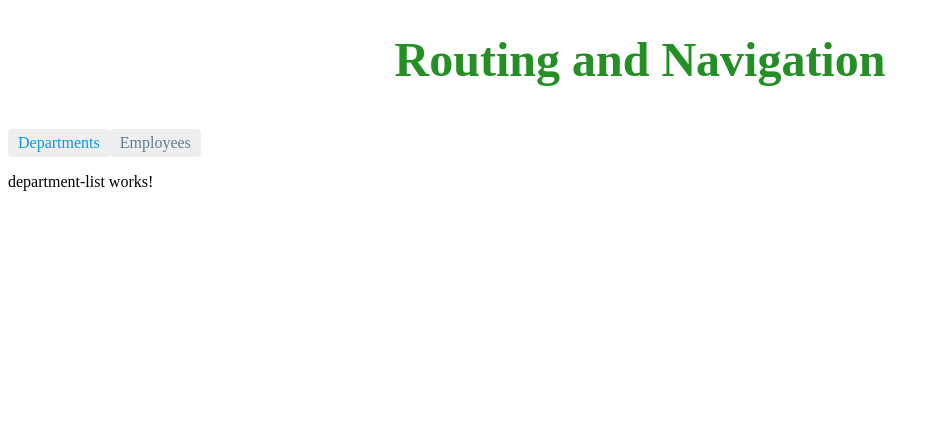
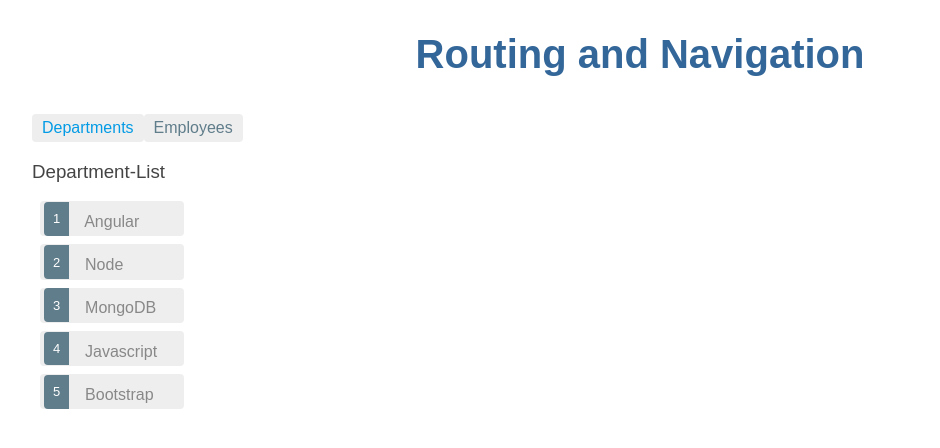
Before and after one commit to Aktarul/ng-Routing-Demo, an Angular app in the folder Routing-Demo/: page /departments in a window 1280 px wide. Shown: the top 448 px of the page, without its empty margins (0-940 px from the left). Built offline with nearby package versions, Linux system fonts and the light colour scheme.

Commit message:
optional route parameter done

```diff
--- a/Routing-Demo/src/app/app-routing.module.ts
+++ b/Routing-Demo/src/app/app-routing.module.ts
@@ -3,9 +3,12 @@ import { Routes, RouterModule } from '@angular/router';
 import { DepartmentListComponent } from './department-list/department-list.component';
 import { EmployeeListComponent } from './employee-list/employee-list.component';
 import { PageNotFoundComponent } from './page-not-found/page-not-found.component';
+import { DepartmentDetailComponent } from './department-detail/department-detail.component';
 
 const routes: Routes = [
+  { path: '', redirectTo: '/departments', pathMatch: 'full' },
   { path: 'departments', component: DepartmentListComponent },
+  { path: 'departments/:id', component: DepartmentDetailComponent},
   { path: 'employees', component: EmployeeListComponent },
   { path: '**', component: PageNotFoundComponent }
 ];
@@ -15,4 +18,9 @@ const routes: Routes = [
   exports: [RouterModule]
 })
 export class AppRoutingModule { }
-export const routingComponents = [ DepartmentListComponent, EmployeeListComponent, PageNotFoundComponent ];
+export const routingComponents = [
+  DepartmentListComponent,
+  EmployeeListComponent,
+  PageNotFoundComponent,
+  DepartmentDetailComponent
+];
--- a/Routing-Demo/src/app/app.module.ts
+++ b/Routing-Demo/src/app/app.module.ts
@@ -5,13 +5,15 @@ import { AppRoutingModule, routingComponents } from './app-routing.module';
 
 import { AppComponent } from './app.component';
 import { PageNotFoundComponent } from './page-not-found/page-not-found.component';
+import { DepartmentDetailComponent } from './department-detail/department-detail.component';
 
 
 @NgModule({
   declarations: [
     AppComponent,
     routingComponents,
-    PageNotFoundComponent
+    PageNotFoundComponent,
+    DepartmentDetailComponent
   ],
   imports: [
     BrowserModule,
--- /dev/null
+++ b/Routing-Demo/src/app/department-detail/department-detail.component.ts
@@ -0,0 +1,42 @@
+import { Component, OnInit } from '@angular/core';
+import { ActivatedRoute, Router, ParamMap } from '@angular/router';
+
+@Component({
+  selector: 'app-department-detail',
+  template: `
+    <h3> You selcted department with id = {{ departmentId }}</h3>
+    <div>
+      <button (click)="gotoDepartments()" > Back </button> &nbsp;
+      <button (click)="goPrevious()"> Previous </button> &nbsp;
+      <button (click)="goNext()"> Next </button>
+    </div>
+  `,
+  styles: []
+})
+export class DepartmentDetailComponent implements OnInit {
+
+  public departmentId;
+  constructor(private route: ActivatedRoute, private router: Router) { }
+
+  ngOnInit() {
+    // const id = parseInt(this.route.snapshot.paramMap.get('id'));
+    // this.departmentId = id;
+    this.route.paramMap.subscribe((params: ParamMap) => {    // always get updated id
+      this.departmentId = parseInt(params.get('id'));
+    });
+  }
+
+  goPrevious() {        // method to go next department
+    const previousId = this.departmentId - 1;
+    this.router.navigate(['/departments', previousId]);
+  }
+  goNext() {          // method to go previous department
+    const nextId = this.departmentId + 1;
+    this.router.navigate(['/departments', nextId]);
+  }
+
+  gotoDepartments() {        // get back to department list
+    const selectedId = this.departmentId ? this.departmentId : null;
+    this.router.navigate(['/departments', {id: selectedId}]);
+  }
+}
--- a/Routing-Demo/src/app/department-list/department-list.component.ts
+++ b/Routing-Demo/src/app/department-list/department-list.component.ts
@@ -1,19 +1,44 @@
 import { Component, OnInit } from '@angular/core';
+import { Router, ActivatedRoute, ParamMap } from '@angular/router';
 
 @Component({
   selector: 'app-department-list',
   template: `
-    <p>
-      department-list works!
-    </p>
+    <h3> Department-List </h3>
+    <ul class="items">
+      <li (click)="onSelect(department)" [class.selected]="isSelected(department)" *ngFor="let department of departments">
+        <span class="badge"> {{ department.id }} </span> {{ department.name }}
+      </li>
+    </ul>
   `,
   styles: []
 })
 export class DepartmentListComponent implements OnInit {
 
-  constructor() { }
+  public selectedId;
+
+  departments = [
+    {'id': 1, 'name': 'Angular'},
+    {'id': 2, 'name': 'Node'},
+    {'id': 3, 'name': 'MongoDB'},
+    {'id': 4, 'name': 'Javascript'},
+    {'id': 5, 'name': 'Bootstrap'}
+  ];
+
+  constructor(private router: Router, private route: ActivatedRoute) { }
 
   ngOnInit() {
+    this.route.paramMap.subscribe((params: ParamMap) => {    // always get updated id
+    this.selectedId = parseInt(params.get('id'));
+  });
+  }
+
+  onSelect(department) {
+    this.router.navigate(['/departments', department.id]);
+  }
+
+  isSelected(department) {
+    return department.id === this.selectedId;
   }
 
 }
--- a/Routing-Demo/src/styles.css
+++ b/Routing-Demo/src/styles.css
@@ -1,22 +1,44 @@
-/* You can add global styles to this file, and also import other style files */
-nav a.visited, a.link{
-  color: #607D8B;
+/* Master Styles */
+h1 {
+  color: #369;
+  font-family: Arial, Helvetica, sans-serif;
+  font-size: 250%;
 }
-nav a.active {
-  color: #039BE5
+h2, h3 {
+  color: #444;
+  font-family: Arial, Helvetica, sans-serif;
+  font-weight: lighter;
 }
-nav a.hover {
-  color: #039be5;
+body {
+  margin: 2em;
+}
+body, input[text], button {
+  color: #888;
+  font-family: Cambria, Georgia;
+}
+a {
+  cursor: pointer;
+  cursor: hand;
+}
+button {
+  font-family: Arial;
+  background-color: #eee;
+  border: none;
+  padding: 5px 10px;
+  border-radius: 4px;
+  cursor: pointer;
+  cursor: hand;
+}
+button:hover {
   background-color: #cfd8dc;
 }
-
-.items {
-  margin: 0 0 2em 0;
-  list-style-type: none;
-  padding-left: o;
-
+button:disabled {
+  background-color: #eee;
+  color: #aaa;
+  cursor: auto;
 }
 
+/* Navigation link styles */
 nav a {
   padding: 5px 10px;
   text-decoration: none;
@@ -26,22 +48,78 @@ nav a.hover {
   border-radius: 4px;
 }
 nav a:visited, a:link {
-  color: #607d8b;
+  color: #607D8B;
 }
 nav a:hover {
   color: #039be5;
-  background-color: #cfd8dc;
+  background-color: #CFD8DC;
 }
-button:hover{
-   background-color: #cfd8dc;
- }
- button:disabled {
-   background-color: #eee;
-   color: #aaa;
-   cursor: auto;
+nav a.active {
+  color: #039be5;
 }
 
- div h1 {
-   color: #248f24;
-   font-size: 300%
+/* items class */
+.items {
+  margin: 0 0 2em 0;
+  list-style-type: none;
+  padding-left: 0;
+  width: 10em;
 }
+.items li {
+  cursor: pointer;
+  position: relative;
+  left: 0;
+  background-color: #EEE;
+  margin: .5em;
+  padding: .3em;
+  height: 1.6em;
+  border-radius: 4px;
+}
+.items li:hover {
+  color: #607D8B;
+  background-color: #DDD;
+  left: .1em;
+}
+.items li.selected:hover {
+  background-color: #BBD8DC;
+  color: white;
+}
+
+.items .text {
+  position: relative;
+  top: -3px;
+}
+
+.items li {
+  cursor: pointer;
+  position: relative;
+  left: 0;
+  background-color: #EEE;
+  margin: .5em;
+  padding: .3em;
+  height: 1.6em;
+  border-radius: 4px;
+}
+
+.items .badge {
+  display: inline-block;
+  font-size: small;
+  color: white;
+  padding: 0.8em 0.7em 0 0.7em;
+  background-color: #607D8B;
+  line-height: 1em;
+  position: relative;
+  left: -1px;
+  top: -4px;
+  height: 1.8em;
+  margin-right: .8em;
+  border-radius: 4px 0 0 4px;
+}
+.items li.selected {
+  background-color: #CFD8DC;
+  color: white;
+}
+/* everywhere else */
+* {
+  font-family: Arial, Helvetica, sans-serif;
+}
--- a/Routing-Demo/tslint.json
+++ b/Routing-Demo/tslint.json
@@ -88,7 +88,7 @@
       true,
       "single"
     ],
-    "radix": true,
+    "radix": false,
     "semicolon": [
       true,
       "always"
```
Also changed, not shown: 1 other file (tests, documents, lock files or other folders). Lines whose indentation alone changed are shown as unchanged.
